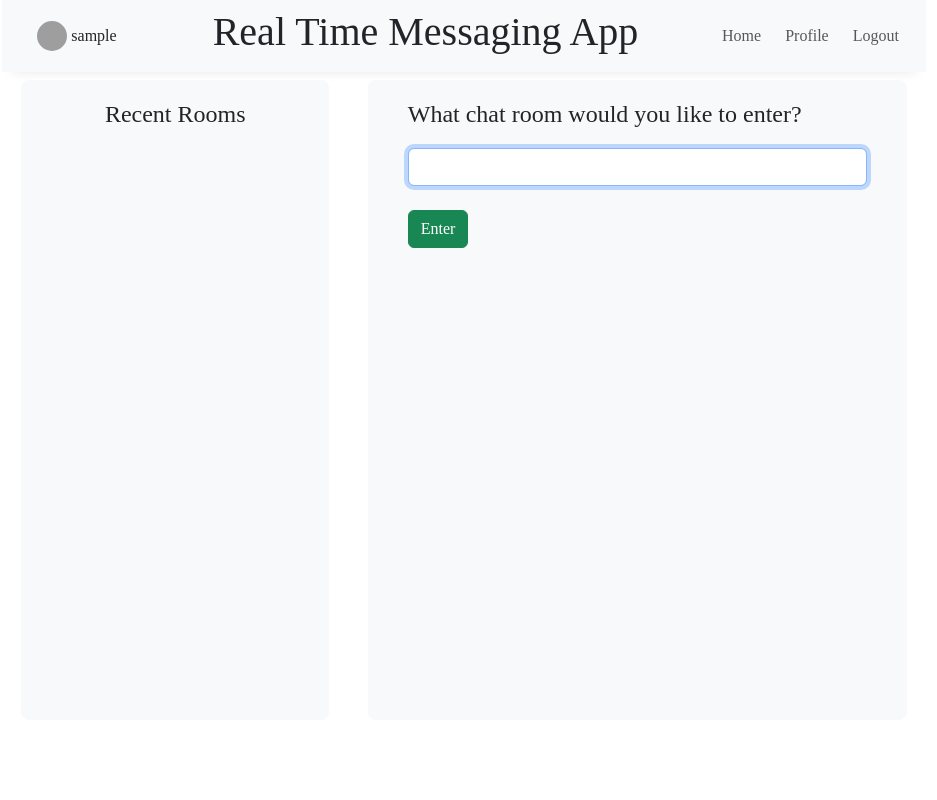
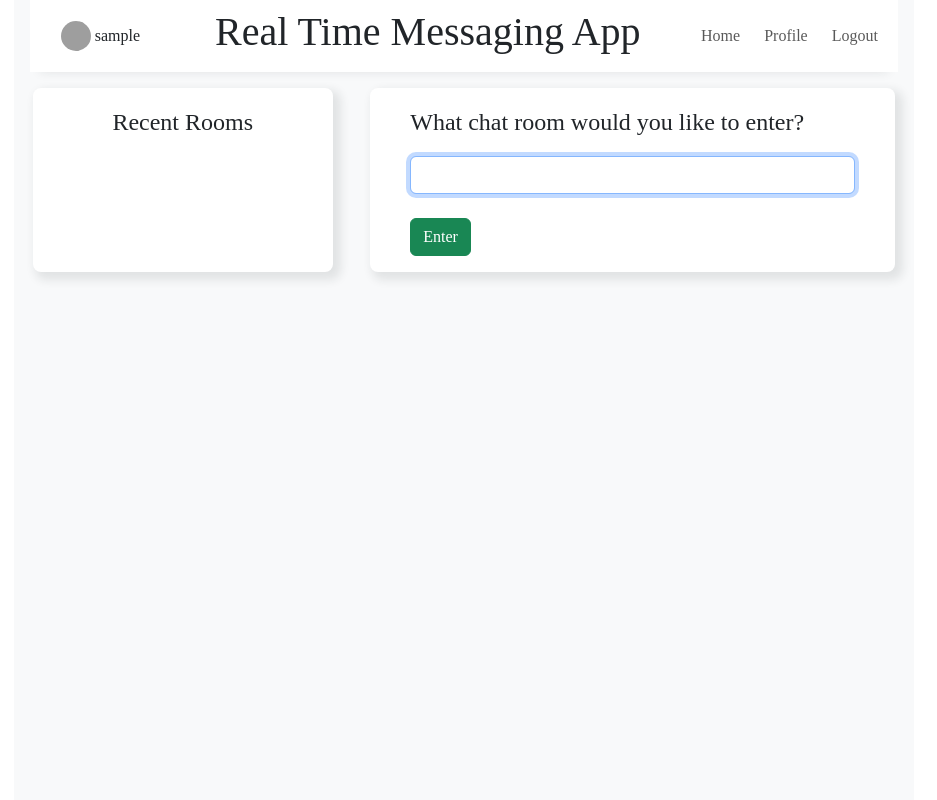
Before and after one commit to Sabbir1039/Real-time-chat-app-DJango, a Django app: page /chat/ in a window 1280 px wide. Shown: the whole page, without its empty margins (176-1113 px from the left). Run offline with Django 5.2, Linux system fonts and the light colour scheme; the visitor is signed in with stand-in values (Sample User, id 1); data that the repository does not hold is empty; some libraries are stand-ins or nearby versions; grey boxes are pictures that could not be loaded.

Commit message:
frontend modified

```diff
--- a/chatapp/templates/chatapp/base.html
+++ b/chatapp/templates/chatapp/base.html
@@ -15,16 +15,18 @@
     {% bootstrap_javascript %}
 
     <style>
+
         body {
             padding: 0;
             margin: 0;
             box-sizing: border-box;
             font-family: 'Times New Roman', Times, serif;
-            overflow: hidden;
+            /* overflow: scroll; */
         }
 
         .header {
             box-shadow: rgba(33, 35, 38, 0.1) 0px 10px 10px -10px;
+            background-color: #fff;
         }
 
         .user-info {
@@ -33,15 +35,26 @@
             justify-content: center;
             align-items: center;
         }
+
+        .btn-group-xs > .btn, .btn-xs {
+            padding: 1px 5px !important;
+            font-size: 12px !important;
+            line-height: 1.5 !important;
+            border-radius: 3px !important;
+            vertical-align: middle;
+            display: inline-flex;
+            align-items: center;
+        }
+
     </style>
     {% block style %}
     {% endblock %}
 
 </head>
 <body>
-    <div class="container p-0" style="max-width: 900px; height: 100vh;">
+    <div class="container main bg-light" style="max-width: 900px; height: 100vh;">
 
-        <div class="row header bg-light">
+        <div class="row header mx-1">
             <div class="col-sm-2 user-info">
                 <img class="rounded-circle" src="{{ request.user.profile_pic.url }}" alt="user image" height="30px" width="30px">
                 <p class="p-0 my-0 mx-1">{{ request.user }}</p>
@@ -51,7 +64,7 @@
                 <h1 class="title text-center p-2 bordered">Real Time Messaging App</h1>
             </div>
 
-            <div class="col-sm-3 d-flex  align-items-center justify-content-center">
+            <div class="col-md-3 d-flex  align-items-center justify-content-center">
                 <nav class="navbar navbar-expand navbar-light">
                     <div class="collapse navbar-collapse justify-content-center" id="navbarNav">
                         <ul class="navbar-nav">
@@ -72,7 +85,7 @@
 
 
 
-        <div class="my-2">
+        <div>
 
             {% block content %}
             {% endblock %}
@@ -82,6 +95,7 @@
 
 
     </div>
+
     {% block script %}
     {% endblock %}
 </body>
--- a/chatapp/templates/chatapp/home.html
+++ b/chatapp/templates/chatapp/home.html
@@ -7,13 +7,17 @@
 {% block style %}
     <style>
         .rooms {
-            height: 80vh;
+            max-height: 80vh;
             border-radius: 8px;
-            overflow-y: auto;
+            overflow-y: scroll;
+            box-shadow: rgba(33, 35, 38, 0.1) 5px 5px 10px 3px;
+            background-color: #fff;
         }
 
         .room-entry {
             border-radius: 8px;
+            box-shadow: rgba(33, 35, 38, 0.1) 5px 5px 10px 3px;
+            background-color: #fff;
         }
 
         .room-list ul {
@@ -37,8 +41,8 @@
 {% endblock %}
 
 {% block content %}
-    <div class="row d-flex justify-content-around">
-        <div class="col-md-4 bg-light p-3 rooms">
+    <div class="row my-3 d-flex justify-content-around">
+        <div class="col-sm-5 col-md-4 p-3 rooms">
             <div class="mx-3">
                 <p class="text-center fs-4">Recent Rooms</p>
                 <ul class="list-group room-list">
@@ -47,14 +51,14 @@
                             <li class="list-group-item room align-items-center">
                                 {{ room.name }}
                             </li>
-                            <a class="btn btn-sm btn-danger" href="{% url 'room-delete' room.id %}">Delete</a>
+                            <a class="btn btn-xs btn-danger" href="{% url 'room-delete' room.id %}">Delete</a>
                         </div>
                     {% endfor %}
                 </ul>
             </div>
         </div>
 
-        <div class="col-md-7 my-md-0 my-2 bg-light p-3 room-entry">
+        <div class="col-sm-6 col-md-7 my-md-0 my-2 p-3 room-entry">
             <div class="mx-4">
                 <p class="fs-4">What chat room would you like to enter?</p>
                 <div class="form-group">
--- a/chatapp/templates/chatapp/room.html
+++ b/chatapp/templates/chatapp/room.html
@@ -11,7 +11,7 @@
         overflow-y: scroll;
         border: 1px solid #ccc;
         padding: 10px;
-        background-color: #f8f8f8;
+        background-color: #dff6fd;
         display: flex;
         flex-direction: column;
     }
@@ -37,8 +37,8 @@
 {% endblock %}
 
 {% block content %}
-    <div class="col-md-10 mx-auto">
-        <p class="text-center">Room name: {{ room_name }}</p>
+    <div class="col-md-10 mx-auto my-2">
+        <p class="btn btn-sm btn-outline-success">Room name: {{ room_name }}</p>
 
         {% if request.user.is_authenticated %}
 
```
